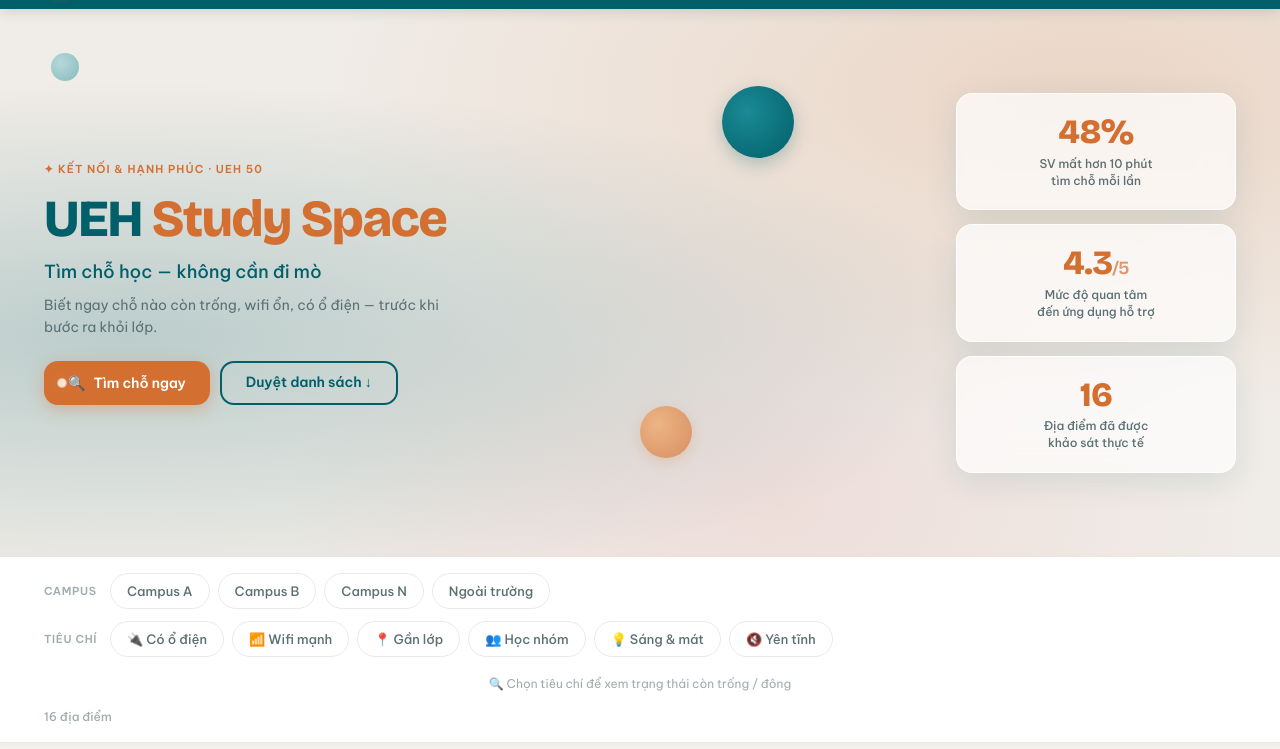
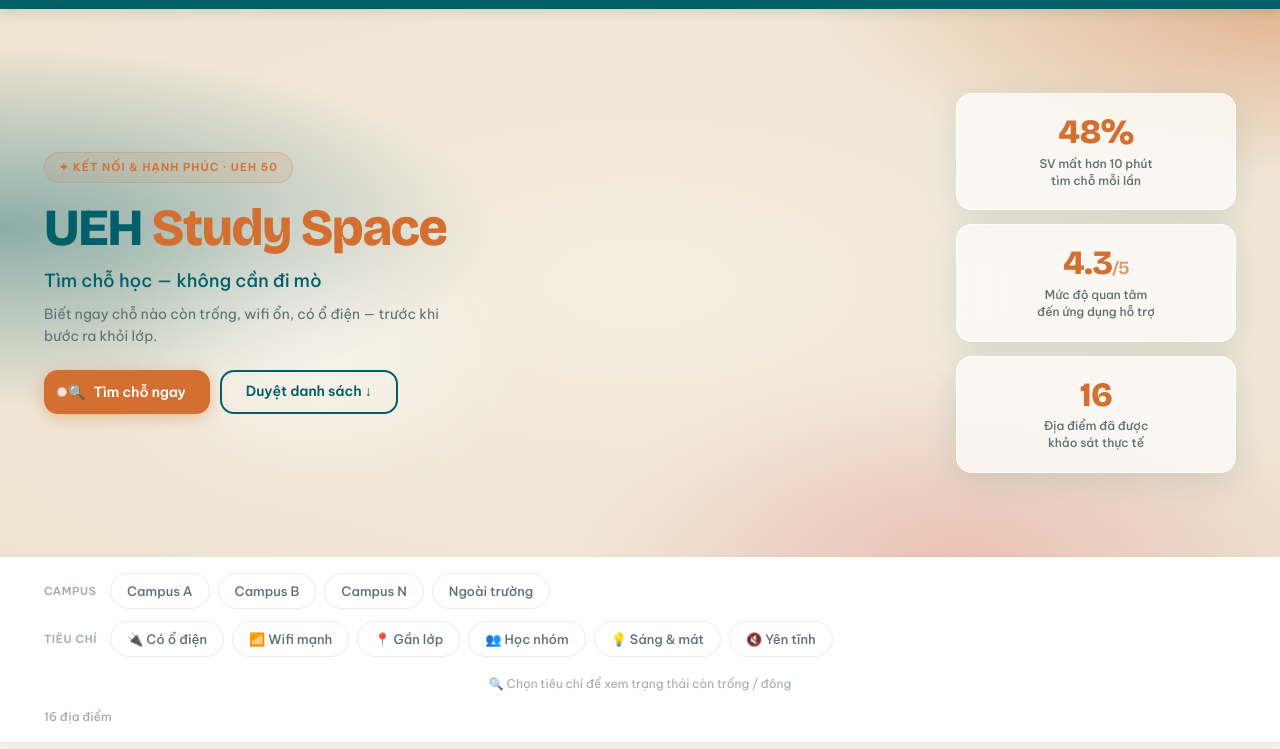
Before and after one commit to quangthangtran722-gif/ueh-study-space, a plain HTML site: page index.html in a window 1280 px wide. Shown: the part 51-800 px from the top of the page. Drawn offline with nearby package versions, Linux system fonts and the light colour scheme; no server answers.

Commit message:
Add files via upload

```diff
--- a/css/styles.css
+++ b/css/styles.css
@@ -190,40 +190,30 @@
 .hero {
   position: relative;
   overflow: hidden;
-  padding: 40px 20px 48px;
+  padding: 56px 20px 60px;
   background:
-    radial-gradient(ellipse at 10% 60%, rgba(1,95,105,0.22) 0%, transparent 55%),
-    radial-gradient(ellipse at 85% 15%, rgba(211,111,49,0.18) 0%, transparent 50%),
-    radial-gradient(ellipse at 60% 90%, rgba(204,32,39,0.07) 0%, transparent 45%),
-    #f0ece7;
-}
-
-/* ── Decorative spheres ── */
-.hero-sphere {
+    radial-gradient(ellipse 70% 60% at 0% 40%, rgba(1,95,105,0.42) 0%, transparent 55%),
+    radial-gradient(ellipse 65% 55% at 100% 0%, rgba(211,111,49,0.38) 0%, transparent 55%),
+    radial-gradient(ellipse 60% 70% at 75% 100%, rgba(204,32,39,0.18) 0%, transparent 50%),
+    radial-gradient(ellipse 90% 100% at 50% 50%, #f5ede0 0%, #ebdfcb 100%);
+}
+
+/* Soft inner glow behind the title block */
+.hero::before {
+  content: "";
   position: absolute;
-  border-radius: 50%;
+  top: 38%;
+  left: 8%;
+  width: 420px;
+  height: 280px;
+  background: radial-gradient(ellipse at center, rgba(255,255,255,0.55) 0%, transparent 70%);
+  filter: blur(40px);
   pointer-events: none;
   z-index: 0;
 }
-.hero-sphere-1 {
-  width: 44px; height: 44px;
-  top: 18%;  right: 6%;
-  background: radial-gradient(circle at 35% 35%, var(--teal-light), var(--teal));
-  box-shadow: 0 6px 18px rgba(1,95,105,0.28);
-}
-.hero-sphere-2 {
-  width: 32px; height: 32px;
-  bottom: 14%; left: 6%;
-  background: radial-gradient(circle at 35% 35%, #f5a663, var(--orange));
-  opacity: 0.7;
-  box-shadow: 0 4px 14px rgba(211,111,49,0.3);
-}
-.hero-sphere-3 {
-  width: 20px; height: 20px;
-  top: 8%; left: 48%;
-  background: radial-gradient(circle at 35% 35%, #7fc4ca, var(--teal-light));
-  opacity: 0.5;
-}
+
+/* Decorative spheres hidden — cleaner editorial look */
+.hero-sphere { display: none; }
 
 .hero-inner {
   position: relative;
@@ -240,14 +230,21 @@
 }
 
 .hero-eyebrow {
-  display: inline-block;
+  display: inline-flex;
+  align-items: center;
   font-family: 'Be Vietnam Pro', sans-serif;
   font-size: 11px;
   font-weight: 600;
   text-transform: uppercase;
   letter-spacing: 0.1em;
   color: var(--orange);
-  margin-bottom: 14px;
+  background: rgba(211,111,49,0.10);
+  border: 1px solid rgba(211,111,49,0.25);
+  padding: 6px 14px;
+  border-radius: 999px;
+  margin-bottom: 18px;
+  backdrop-filter: blur(6px);
+  -webkit-backdrop-filter: blur(6px);
 }
 
 .hero-title-main {
```
